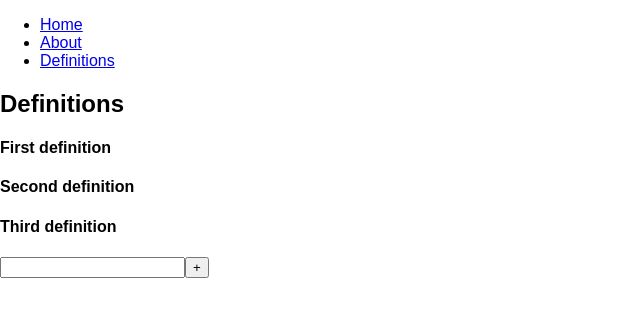
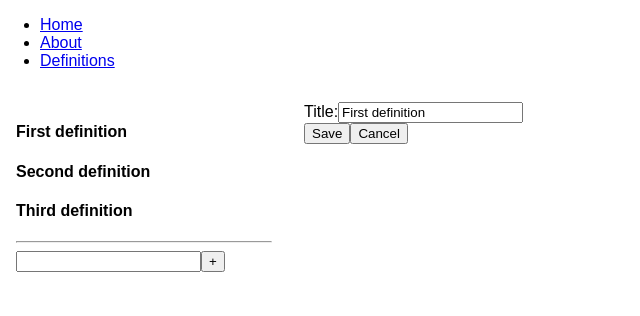
Before and after one commit to aw88/react-redux-router, a React (Create React App) app: page /definitions in a window 1280 px wide. Shown: the top 316 px of the page, without its empty margins (0-640 px from the left). Built offline with nearby package versions, Linux system fonts and the light colour scheme.

Commit message:
Adding DefinitionDetail component

```diff
--- /dev/null
+++ b/src/components/DefinitionDetail.js
@@ -0,0 +1,87 @@
+import React, { Component } from 'react';
+import PropTypes from 'prop-types';
+
+const INITIAL_STATE = {
+  title: ''
+};
+
+export class DefinitionDetail extends Component {
+  constructor() {
+    super();
+
+    this.state = INITIAL_STATE;
+
+    this.handleCancelClick = this.handleCancelClick.bind(this);
+    this.handleSubmit = this.handleSubmit.bind(this);
+    this.handleTitleChange = this.handleTitleChange.bind(this);
+  }
+
+  componentDidMount() {
+    console.log('DefinitionDetail.componentDidMount()');
+
+    this._resetToProps();
+  }
+
+  _resetToProps() {
+    if(this.props.definition) {
+      const newState = Object.assign({}, this.state, {
+        title: this.props.definition.title
+      });
+
+      this.setState(newState);
+    }
+  }
+
+  handleCancelClick(e) {
+    e.preventDefault();
+
+    this._resetToProps();
+  }
+
+  handleSubmit(e) {
+    e.preventDefault();
+
+    const updatedDefinition = {
+      id: this.props.definition.id,
+      title: this.state.title,
+      includedTerms: this.props.definition.includedTerms,
+      excludedTerms: this.props.definition.excludedTerms
+    };
+
+    this.props.updateDefinition(updatedDefinition.id, updatedDefinition);
+  }
+
+  handleTitleChange(e) {
+    const newState = Object.assign({}, this.state, {
+      title: e.target.value
+    });
+
+    this.setState(newState);
+  }
+
+  render() {
+    return (
+      <div className="DefinitionDetail">
+        <form onSubmit={this.handleSubmit}>
+          <div>
+            <label htmlFor="DefinitionTitle">Title:</label>
+            <input id="DefinitionTitle" type="text" onChange={this.handleTitleChange} value={this.state.title} />
+          </div>
+          <button type="submit">Save</button>
+          <button onClick={this.handleCancelClick}>Cancel</button>
+        </form>
+      </div>
+    )
+  }
+}
+
+DefinitionDetail.propTypes = {
+  definition: PropTypes.object,
+  updateDefinition: PropTypes.func
+};
+
+DefinitionDetail.defaultProps = {
+  updateDefinition: () => {}
+};
+
+export default DefinitionDetail;
--- /dev/null
+++ b/src/components/Definitions.css
@@ -0,0 +1,15 @@
+.Definitions {
+  display: flex;
+  flex-direction: row;
+}
+
+.Definitions__items {
+  flex: 1;
+  max-width: 16em;
+  padding: 1em;
+}
+
+.Definitions__detail {
+  flex: 1;
+  padding: 1em;
+}
--- a/src/components/Definitions.js
+++ b/src/components/Definitions.js
@@ -3,17 +3,23 @@ import PropTypes from 'prop-types';
 import { connect } from 'react-redux';
 
 import AddDefinition from './AddDefinition';
+import DefinitionDetail from './DefinitionDetail';
 import DefinitionListItem from './DefinitionListItem';
 
-import { addDefinition } from '../actions';
+import { addDefinition, updateDefinition } from '../actions';
 
-export const Definitions = ({ definitions, onAddDefinition }) => (
+import './Definitions.css';
+
+export const Definitions = ({ definitions, onAddDefinition, updateDefinition }) => (
   <div className="Definitions">
-    <h2>Definitions</h2>
     <div className="Definitions__items">
       { definitions.map(d => <DefinitionListItem key={d.id} definition={d} />) }
+      <hr/>
+      <AddDefinition onAddDefinition={onAddDefinition}/>
     </div>
-    <AddDefinition onAddDefinition={onAddDefinition}/>
+    <div className="Definitions__detail">
+      <DefinitionDetail definition={definitions[0]} updateDefinition={updateDefinition}/>
+    </div>
   </div>
 );
 
@@ -32,7 +38,8 @@ const mapStateToProps = state => ({
 });
 
 const mapDispatchToProps = dispatch => ({
-  onAddDefinition: title => { console.log('wat'); dispatch(addDefinition(title)) }
+  onAddDefinition: title => dispatch(addDefinition(title)),
+  updateDefinition: (id, definition) => dispatch(updateDefinition(id, definition)),
 });
 
 export default connect(mapStateToProps, mapDispatchToProps)(Definitions);
```
